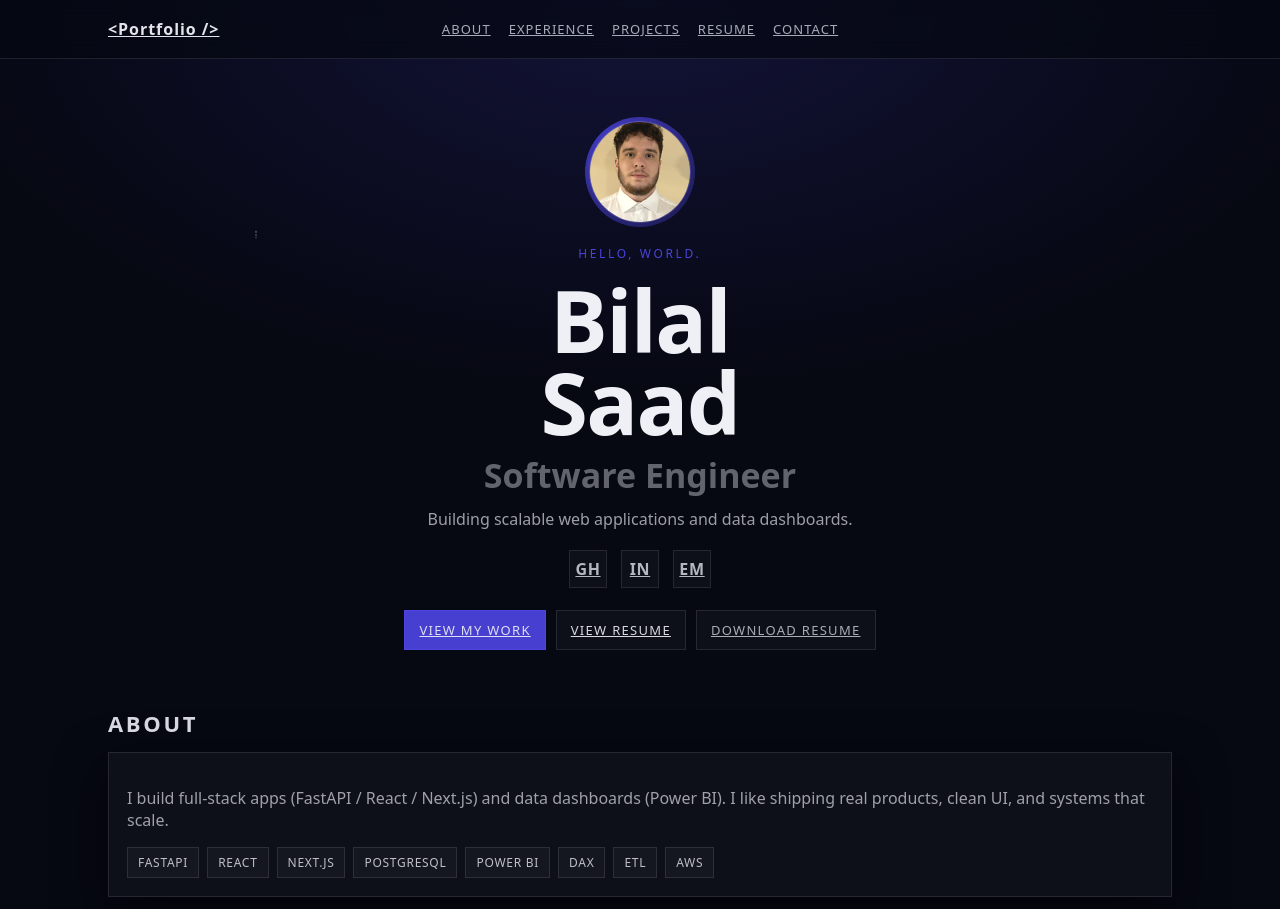
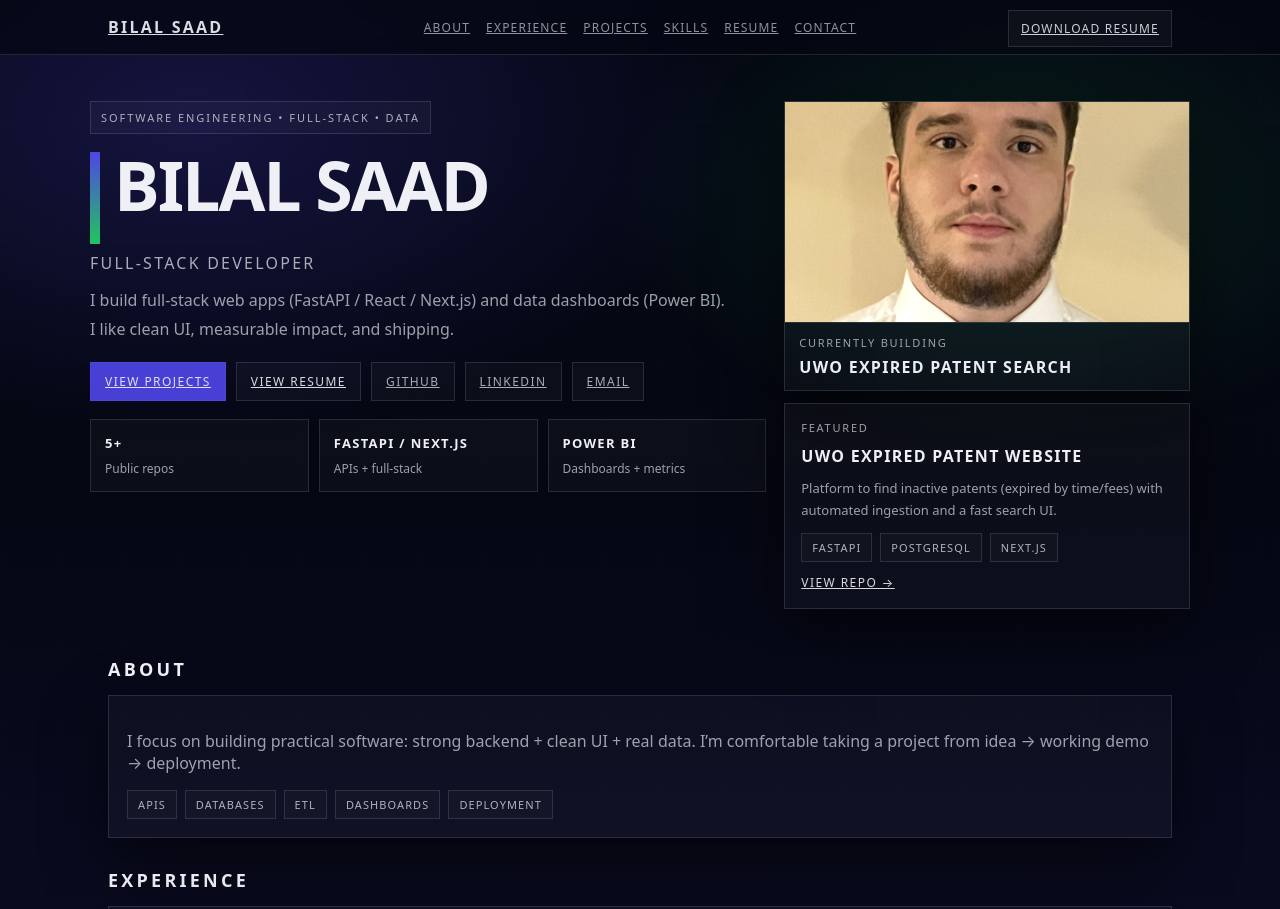
Before and after one commit to BilalSaad1/portfolio, a plain HTML site: page index.html in a window 1280 px wide. Shown: the top 909 px of the page. Drawn offline with Linux system fonts and the light colour scheme.

Commit message:
Redesign hero to unique layout

```diff
--- a/index.html
+++ b/index.html
@@ -9,83 +9,130 @@
 </head>
 
 <body>
-  <div class="bg">
-    <div class="stars"></div>
-    <div class="stars stars2"></div>
-    <div class="stars stars3"></div>
+  <!-- Background -->
+  <div class="bg" aria-hidden="true">
+    <div class="grid-bg"></div>
+    <div class="scanline"></div>
+    <div class="glow"></div>
   </div>
 
+  <!-- NAV -->
   <header class="header">
     <nav class="nav">
-      <a class="logo" href="#top">&lt;Portfolio /&gt;</a>
+      <a class="logo" href="#top">BILAL SAAD</a>
+
       <div class="nav-links">
         <a href="#about">About</a>
         <a href="#experience">Experience</a>
         <a href="#projects">Projects</a>
+        <a href="#skills">Skills</a>
         <a href="#resume">Resume</a>
         <a href="#contact">Contact</a>
       </div>
 
-      <div class="nav-right"></div>
+      <div class="nav-cta">
+        <a class="nav-btn" href="resume.pdf" download>Download Resume</a>
+      </div>
     </nav>
   </header>
 
+  <!-- HERO -->
   <section id="top" class="hero">
-    <div class="hero-inner">
-      <div class="hero-avatar-wrap">
-        <img class="hero-avatar" src="assets/headshot.jpg" alt="Bilal Saad headshot" />
+    <div class="hero-wrap">
+      <div class="hero-left">
+        <div class="badge">Software Engineering • Full-Stack • Data</div>
+
+        <h1 class="title">
+          <span class="title-accent"></span>
+          <span class="title-text">Bilal Saad</span>
+        </h1>
+
+        <p class="role">Full-Stack Developer</p>
+
+        <p class="tagline">
+          I build full-stack web apps (FastAPI / React / Next.js) and data dashboards (Power BI).
+          I like clean UI, measurable impact, and shipping.
+        </p>
+
+        <div class="hero-actions">
+          <a class="btn primary" href="#projects">View Projects</a>
+          <a class="btn" href="#resume">View Resume</a>
+          <a class="btn ghost" href="https://github.com/BilalSaad1" target="_blank" rel="noreferrer">GitHub</a>
+          <a class="btn ghost" href="https://www.linkedin.com/in/bilalsaad123" target="_blank" rel="noreferrer">LinkedIn</a>
+          <a class="btn ghost" href="mailto:Bsaad2@uwo.ca">Email</a>
         </div>
 
-      <p class="hero-kicker typewriter">HELLO, WORLD. I AM</p>
-
-      <h1 class="hero-title">
-        Bilal<br/>Saad
-      </h1>
-
-      <p class="hero-role">Software Engineer</p>
-
-      <p class="hero-tagline">
-        Building scalable web applications and data dashboards.
-      </p>
-
-      <div class="hero-icons">
-        <a class="icon-link" href="https://github.com/BilalSaad1" target="_blank" rel="noreferrer" aria-label="GitHub">GH</a>
-        <a class="icon-link" href="https://www.linkedin.com/in/bilalsaad123" target="_blank" rel="noreferrer" aria-label="LinkedIn">IN</a>
-        <a class="icon-link" href="mailto:Bsaad2@uwo.ca" aria-label="Email">EM</a>
+        <div class="stats">
+          <div class="stat">
+            <div class="stat-top">5+</div>
+            <div class="stat-bottom">Public repos</div>
+          </div>
+          <div class="stat">
+            <div class="stat-top">FastAPI / Next.js</div>
+            <div class="stat-bottom">APIs + full-stack</div>
+          </div>
+          <div class="stat">
+            <div class="stat-top">Power BI</div>
+            <div class="stat-bottom">Dashboards + metrics</div>
+          </div>
+        </div>
       </div>
 
-      <div class="hero-actions">
-        <a class="btn primary" href="#projects">View My Work</a>
-        <a class="btn" href="#resume">View Resume</a>
-        <a class="btn ghost" href="resume.pdf" download>Download Resume</a>
+      <aside class="hero-right">
+        <div class="photo-block">
+          <img class="photo" src="assets/headshot.jpg" alt="Bilal Saad headshot" />
+          <div class="photo-caption">
+            <div class="caption-title">Currently building</div>
+            <div class="caption-line">UWO Expired Patent Search</div>
           </div>
+        </div>
+
+        <div class="mini-card">
+          <div class="mini-title">Featured</div>
+          <div class="mini-name">UWO Expired Patent Website</div>
+          <p class="mini-desc">
+            Platform to find inactive patents (expired by time/fees) with automated ingestion and a fast search UI.
+          </p>
+          <div class="chips">
+            <span class="chip">FastAPI</span>
+            <span class="chip">PostgreSQL</span>
+            <span class="chip">Next.js</span>
+          </div>
+          <a class="mini-link" href="https://github.com/BilalSaad1/UWO_Patent_Website" target="_blank" rel="noreferrer">
+            View repo →
+          </a>
+        </div>
+      </aside>
     </div>
   </section>
 
   <main class="container">
 
+    <!-- ABOUT -->
     <section id="about" class="section">
+      <div class="section-head">
         <h2>About</h2>
+      </div>
       <div class="card">
         <p class="muted">
-          I build full-stack apps (FastAPI / React / Next.js) and data dashboards (Power BI). I like shipping real products,
-          clean UI, and systems that scale.
+          I focus on building practical software: strong backend + clean UI + real data.
+          I’m comfortable taking a project from idea → working demo → deployment.
         </p>
-        <div class="pill-row">
-          <span class="pill2">FastAPI</span>
-          <span class="pill2">React</span>
-          <span class="pill2">Next.js</span>
-          <span class="pill2">PostgreSQL</span>
-          <span class="pill2">Power BI</span>
-          <span class="pill2">DAX</span>
-          <span class="pill2">ETL</span>
-          <span class="pill2">AWS</span>
+        <div class="chips">
+          <span class="chip">APIs</span>
+          <span class="chip">Databases</span>
+          <span class="chip">ETL</span>
+          <span class="chip">Dashboards</span>
+          <span class="chip">Deployment</span>
         </div>
       </div>
     </section>
 
+    <!-- EXPERIENCE -->
     <section id="experience" class="section">
+      <div class="section-head">
         <h2>Experience</h2>
+      </div>
 
       <div class="stack">
         <div class="card">
@@ -125,44 +172,49 @@
       </div>
     </section>
 
+    <!-- PROJECTS -->
     <section id="projects" class="section">
+      <div class="section-head">
         <h2>Projects</h2>
+      </div>
       <div id="projectsGrid" class="grid"></div>
     </section>
 
+    <!-- SKILLS -->
     <section id="skills" class="section">
+      <div class="section-head">
         <h2>Skills</h2>
+      </div>
 
       <div class="grid two">
         <div class="card">
           <h3>Languages</h3>
-          <div class="pill-row">
-            <span class="pill2">Python</span><span class="pill2">Java</span><span class="pill2">C++</span><span class="pill2">C#</span>
-            <span class="pill2">JavaScript</span><span class="pill2">TypeScript</span><span class="pill2">SQL</span>
-            <span class="pill2">HTML</span><span class="pill2">CSS</span>
-            <span class="pill2">Bash</span><span class="pill2">PowerShell</span><span class="pill2">VBA</span>
+          <div class="chips">
+            <span class="chip">Python</span><span class="chip">Java</span><span class="chip">C++</span><span class="chip">C#</span>
+            <span class="chip">JavaScript</span><span class="chip">TypeScript</span><span class="chip">SQL</span>
+            <span class="chip">HTML</span><span class="chip">CSS</span>
+            <span class="chip">Bash</span><span class="chip">PowerShell</span><span class="chip">VBA</span>
           </div>
         </div>
 
         <div class="card">
           <h3>Frameworks / Tools</h3>
-          <div class="pill-row">
-            <span class="pill2">FastAPI</span><span class="pill2">React</span><span class="pill2">Next.js</span><span class="pill2">Node.js</span>
-            <span class="pill2">PostgreSQL</span><span class="pill2">MongoDB</span>
-            <span class="pill2">Power BI</span><span class="pill2">Power Query</span><span class="pill2">DAX</span>
-            <span class="pill2">Git</span><span class="pill2">AWS</span>
+          <div class="chips">
+            <span class="chip">FastAPI</span><span class="chip">React</span><span class="chip">Next.js</span><span class="chip">Node.js</span>
+            <span class="chip">PostgreSQL</span><span class="chip">MongoDB</span>
+            <span class="chip">Power BI</span><span class="chip">Power Query</span><span class="chip">DAX</span>
+            <span class="chip">Git</span><span class="chip">AWS</span>
           </div>
         </div>
       </div>
     </section>
 
+    <!-- RESUME -->
     <section id="resume" class="section">
       <div class="section-head">
         <h2>Resume</h2>
         <div class="resume-actions">
-                <button class="btn" id="toggleResume" type="button" aria-expanded="true">
-                  Hide Resume
-                </button>
+          <button class="btn" id="toggleResume" type="button" aria-expanded="true">Hide Resume</button>
           <a class="btn" href="resume.pdf" target="_blank" rel="noreferrer">Open in new tab</a>
           <a class="btn primary" href="resume.pdf" download>Download</a>
         </div>
@@ -179,14 +231,17 @@
       </div>
     </section>
 
+    <!-- CONTACT -->
     <section id="contact" class="section">
+      <div class="section-head">
         <h2>Contact</h2>
+      </div>
 
       <div class="grid two">
         <div class="card">
           <p class="muted">Fastest way to reach me</p>
           <p class="big">Bsaad2@uwo.ca</p>
-          <div class="hero-actions">
+          <div class="hero-actions left">
             <a class="btn primary" href="mailto:Bsaad2@uwo.ca">Email me</a>
             <a class="btn" href="resume.pdf" target="_blank" rel="noreferrer">Open Resume</a>
           </div>
--- a/style.css
+++ b/style.css
@@ -1,10 +1,11 @@
 :root{
-  --bg:#060812;
+  --bg:#050712;
   --text:#eef0f6;
-  --muted:#a7acb8;
-  --border:rgba(255,255,255,0.10);
+  --muted:rgba(238,240,246,0.65);
+  --border:rgba(255,255,255,0.12);
   --accent:#4f46e5;
-  --shadow: 0 18px 50px rgba(0,0,0,0.55);
+  --accent2:#22c55e;
+  --shadow: 0 24px 60px rgba(0,0,0,0.55);
 }
 
 *{box-sizing:border-box}
@@ -12,262 +13,332 @@ html, body{margin:0; padding:0; overflow-x:hidden; scroll-behavior:smooth;}
 body{
   font-family: ui-sans-serif, system-ui, -apple-system, Segoe UI, Roboto, Arial;
   color: var(--text);
-  background: radial-gradient(1100px 600px at 50% 0%, rgba(79,70,229,0.18), transparent 65%), var(--bg);
+  background: var(--bg);
 }
 
-.bg{
-  position: fixed;
-  inset: 0;
-  z-index: -2;
-  pointer-events: none;
+/* Background (grid + scanline + glow) */
+.bg{position:fixed; inset:0; z-index:-2; pointer-events:none;}
+.grid-bg{
+  position:absolute; inset:0;
+  background-image:
+    linear-gradient(rgba(255,255,255,0.05) 1px, transparent 1px),
+    linear-gradient(90deg, rgba(255,255,255,0.05) 1px, transparent 1px);
+  background-size: 60px 60px;
+  opacity: 0.22;
+  transform: translateZ(0);
 }
-.stars{
-  position:absolute;
-  inset:0;
-  background-image:
-    radial-gradient(2px 2px at 20% 30%, rgba(255,255,255,0.25) 40%, transparent 41%),
-    radial-gradient(1px 1px at 80% 20%, rgba(255,255,255,0.20) 40%, transparent 41%),
-    radial-gradient(1px 1px at 40% 70%, rgba(255,255,255,0.20) 40%, transparent 41%),
-    radial-gradient(1px 1px at 70% 80%, rgba(255,255,255,0.18) 40%, transparent 41%),
-    radial-gradient(1px 1px at 10% 85%, rgba(255,255,255,0.16) 40%, transparent 41%),
-    radial-gradient(1px 1px at 90% 60%, rgba(255,255,255,0.14) 40%, transparent 41%);
-  opacity: 1;
-  animation: floatStars 14s ease-in-out infinite;
+.scanline{
+  position:absolute; inset:-40% 0 0 0;
+  background: linear-gradient(transparent, rgba(79,70,229,0.10), transparent);
+  animation: scan 8s linear infinite;
+  opacity: 0.8;
 }
-.stars2{opacity:0.7; animation-duration: 20s; filter: blur(0.3px);}
-.stars3{opacity:0.5; animation-duration: 28s; filter: blur(0.6px);}
-
-@keyframes floatStars{
-  0%{ transform: translate3d(0,0,0); }
-  50%{ transform: translate3d(0,-10px,0); }
-  100%{ transform: translate3d(0,0,0); }
+@keyframes scan{
+  0%{ transform: translateY(-25%); }
+  100%{ transform: translateY(125%); }
+}
+.glow{
+  position:absolute; inset:0;
+  background:
+    radial-gradient(900px 520px at 15% 15%, rgba(79,70,229,0.22), transparent 62%),
+    radial-gradient(700px 420px at 80% 25%, rgba(34,197,94,0.14), transparent 60%);
 }
 
+/* Header / Nav */
 .header{
   position: sticky;
   top: 0;
   z-index: 10;
+  background: rgba(5,7,18,0.72);
+  backdrop-filter: blur(10px);
   border-bottom: 1px solid var(--border);
-  background: rgba(6,8,18,0.65);
-  backdrop-filter: blur(10px);
 }
 
 .nav{
   max-width:1100px;
   margin:0 auto;
-  padding:18px;
+  padding:16px 18px;
   display:grid;
   grid-template-columns: 1fr auto 1fr;
   align-items:center;
-  gap: 10px;
+  gap: 12px;
 }
 
 .logo{
-  justify-self: start;
-  font-weight: 900;
-  letter-spacing: 0.06em;
-  color: rgba(238,240,246,0.95);
-  text-transform: none;
+  justify-self:start;
+  font-weight:900;
+  letter-spacing:0.14em;
+  text-transform:uppercase;
+  color: rgba(238,240,246,0.92);
 }
 
 .nav-links{
-  justify-self: center;
+  justify-self:center;
   display:flex;
-  gap:18px;
-  color: var(--muted);
-  font-size:13px;
-  letter-spacing: 0.08em;
+  gap:16px;
+  letter-spacing:0.10em;
+  text-transform:uppercase;
+  font-size:12px;
+}
+.nav-links a{color: rgba(238,240,246,0.60);}
+.nav-links a:hover{color: rgba(238,240,246,0.95);}
+
+.nav-cta{justify-self:end;}
+.nav-btn{
+  border:1px solid var(--border);
+  background: rgba(255,255,255,0.03);
+  padding:9px 12px;
+  letter-spacing:0.10em;
+  text-transform:uppercase;
+  font-size:12px;
+  color: rgba(238,240,246,0.85);
+}
+.nav-btn:hover{border-color: rgba(255,255,255,0.22);}
+
+/* Hero (left-aligned, distinct layout) */
+.hero{padding: 46px 18px 18px;}
+.hero-wrap{
+  max-width:1100px;
+  margin:0 auto;
+  display:grid;
+  grid-template-columns: 1.25fr 0.75fr;
+  gap: 18px;
+  align-items:start;
+}
+@media (max-width: 900px){
+  .hero-wrap{grid-template-columns:1fr;}
+}
+
+.badge{
+  display:inline-block;
+  border:1px solid var(--border);
+  background: rgba(255,255,255,0.03);
+  padding:8px 10px;
+  letter-spacing:0.18em;
+  text-transform:uppercase;
+  font-size:11px;
+  color: rgba(238,240,246,0.70);
+}
+
+.title{
+  margin: 18px 0 8px;
+  display:flex;
+  align-items:flex-start;
+  gap: 14px;
+}
+.title-accent{
+  width: 10px;
+  height: 92px;
+  background: linear-gradient(var(--accent), var(--accent2));
+  flex: 0 0 auto;
+}
+.title-text{
+  font-size: 68px;
+  line-height: 0.98;
+  letter-spacing: -0.03em;
+  font-weight: 900;
   text-transform: uppercase;
 }
-
-.nav-links a{color: var(--muted);}
-.nav-links a:hover{color: var(--text);}
-.nav-right{justify-self:end;}
-
-.hero{
-  padding: 58px 18px 24px;
-  display:flex;
-  justify-content:center;
-  text-align:center;
+@media (max-width: 520px){
+  .title-text{font-size: 48px;}
+  .title-accent{height: 70px;}
 }
 
-.hero-inner{
-  max-width: 760px;
+.role{
+  margin: 0;
+  font-size: 16px;
+  letter-spacing:0.14em;
+  text-transform:uppercase;
+  color: rgba(238,240,246,0.70);
 }
 
-.hero-avatar-wrap{
-  width: 110px;
-  height: 110px;
-  margin: 0 auto 18px;
-  border-radius: 999px;
-  padding: 4px;
-  background: radial-gradient(circle at 30% 30%, rgba(79,70,229,0.9), rgba(79,70,229,0.15));
-}
-
-.hero-avatar{
-  width: 100%;
-  height: 100%;
-  border-radius: 999px;
-  object-fit: cover;
-  display:block;
-  border: 1px solid rgba(255,255,255,0.18);
-}
-
-.hero-kicker{
-  color: rgba(79,70,229,0.95);
-  font-size: 12px;
-  letter-spacing: 0.22em;
-  text-transform: uppercase;
-  margin: 0 0 12px;
-}
-
-.typewriter{
-  display:inline-block;
-  overflow:hidden;
-  white-space:nowrap;
-  border-right: 2px solid rgba(79,70,229,0.9);
-  animation: typing 2.2s steps(18, end) 0.2s both, caret 0.9s steps(1) infinite;
-  max-width: 100%;
-}
-@keyframes typing{
-  from { width: 0; }
-  to   { width: 18ch; }
-}
-@keyframes caret{
-  50%{ border-color: transparent; }
-}
-
-.hero-title{
-  margin: 0;
-  font-size: 86px;
-  line-height: 0.95;
-  letter-spacing: -0.02em;
-}
-@media (max-width: 520px){
-  .hero-title{font-size: 58px;}
-}
-
-.hero-role{
-  margin: 10px 0 6px;
-  font-size: 34px;
-  color: rgba(238,240,246,0.40);
-  font-weight: 800;
-}
-.hero-tagline{
-  margin: 10px 0 20px;
-  color: rgba(238,240,246,0.65);
-}
-
-.hero-icons{
-  display:flex;
-  justify-content:center;
-  gap:14px;
-  margin: 10px 0 22px;
-}
-
-.icon-link{
-  width: 38px;
-  height: 38px;
-  display:inline-flex;
-  align-items:center;
-  justify-content:center;
-  border: 1px solid var(--border);
-  color: rgba(238,240,246,0.75);
-  background: rgba(255,255,255,0.03);
-  font-weight: 800;
-  letter-spacing: 0.04em;
-}
-.icon-link:hover{
-  border-color: rgba(255,255,255,0.22);
-  color: rgba(238,240,246,0.95);
-  transform: translateY(-1px);
+.tagline{
+  margin: 12px 0 0;
+  color: var(--muted);
+  line-height: 1.8;
+  max-width: 70ch;
 }
 
 .hero-actions{
   display:flex;
-  justify-content:center;
   flex-wrap:wrap;
   gap:10px;
+  margin-top: 18px;
 }
+.hero-actions.left{justify-content:flex-start;}
 
 .btn{
   border:1px solid var(--border);
   background: rgba(255,255,255,0.03);
   padding:10px 14px;
-  font-size:13px;
-  letter-spacing: 0.10em;
-  text-transform: uppercase;
-  display:inline-flex;
-  align-items:center;
-  justify-content:center;
-  transition: 150ms ease;
+  font-size:12px;
+  letter-spacing:0.12em;
+  text-transform:uppercase;
+  color: rgba(238,240,246,0.90);
+  transition: 140ms ease;
+}
+.btn:hover{transform: translateY(-1px); border-color: rgba(255,255,255,0.22);}
+.btn.primary{
+  background: rgba(79,70,229,0.92);
+  border-color: rgba(79,70,229,0.85);
+}
+.btn.ghost{color: rgba(238,240,246,0.70);}
+
+.stats{
+  margin-top: 18px;
+  display:grid;
+  grid-template-columns: repeat(3, 1fr);
+  gap: 10px;
+}
+@media (max-width: 700px){
+  .stats{grid-template-columns:1fr;}
+}
+
+.stat{
+  border:1px solid var(--border);
+  background: rgba(255,255,255,0.03);
+  padding:14px;
+}
+.stat-top{
+  font-weight: 900;
+  text-transform:uppercase;
+  letter-spacing:0.10em;
+  font-size: 13px;
+}
+.stat-bottom{
+  margin-top:8px;
+  color: var(--muted);
+  font-size: 12px;
+}
+
+/* Hero right side */
+.hero-right{display:grid; gap: 12px;}
+
+.photo-block{
+  border:1px solid var(--border);
+  background: rgba(255,255,255,0.03);
+  box-shadow: var(--shadow);
+}
+.photo{
+  width:100%;
+  height: 220px;
+  object-fit: cover;
+  display:block;
+  filter: contrast(1.05);
+}
+.photo-caption{
+  padding: 12px 14px;
+  border-top:1px solid var(--border);
+}
+.caption-title{
+  letter-spacing:0.16em;
+  text-transform:uppercase;
+  font-size:11px;
+  color: rgba(238,240,246,0.65);
+}
+.caption-line{
+  margin-top:6px;
+  font-weight: 900;
+  text-transform:uppercase;
+  letter-spacing:0.08em;
+}
+
+.mini-card{
+  border:1px solid var(--border);
+  background: rgba(255,255,255,0.03);
+  padding: 16px;
+  box-shadow: var(--shadow);
+}
+.mini-title{
+  letter-spacing:0.16em;
+  text-transform:uppercase;
+  font-size:11px;
+  color: rgba(238,240,246,0.65);
+}
+.mini-name{
+  margin-top:10px;
+  font-weight: 900;
+  text-transform:uppercase;
+  letter-spacing:0.08em;
+}
+.mini-desc{
+  margin: 10px 0 0;
+  color: var(--muted);
+  line-height: 1.7;
+  font-size: 13px;
+}
+.mini-link{
+  display:inline-block;
+  margin-top: 12px;
+  letter-spacing:0.12em;
+  text-transform:uppercase;
+  font-size:12px;
   color: rgba(238,240,246,0.90);
 }
-.btn:hover{
-  transform: translateY(-1px);
-  border-color: rgba(255,255,255,0.22);
-}
-.btn.primary{
-  background: rgba(79,70,229,0.9);
-  border-color: rgba(79,70,229,0.85);
-}
-.btn.ghost{ color: rgba(238,240,246,0.70); }
+.mini-link:hover{color: rgba(238,240,246,1);}
 
+/* Container + sections */
 .container{
   max-width:1100px;
   margin:0 auto;
   padding: 0 18px 90px;
 }
 
-.section{
-  padding: 34px 0 0;
+.section{padding: 30px 0 0;}
+.section-head{
+  display:flex;
+  align-items:flex-end;
+  justify-content:space-between;
+  gap:12px;
+  flex-wrap:wrap;
 }
-
 .section h2{
-  margin: 0 0 14px;
-  font-size: 22px;
-  letter-spacing: 0.12em;
-  text-transform: uppercase;
-  color: rgba(238,240,246,0.90);
+  margin:0 0 14px;
+  font-size: 18px;
+  letter-spacing:0.18em;
+  text-transform:uppercase;
 }
 
 .card{
-  border: 1px solid var(--border);
+  border:1px solid var(--border);
   background: rgba(255,255,255,0.03);
   padding: 18px;
   box-shadow: var(--shadow);
 }
 
-.muted{ color: rgba(238,240,246,0.65); }
-.big{ font-size:20px; font-weight:900; margin:10px 0 0; letter-spacing:0.02em; }
+.muted{color: var(--muted);}
+.big{font-size:20px; font-weight:900; margin:10px 0 0; letter-spacing:0.06em; text-transform:uppercase;}
 
-.pill-row{display:flex; flex-wrap:wrap; gap:8px; margin-top:12px}
-.pill2{
-  border: 1px solid var(--border);
-  background: rgba(255,255,255,0.03);
-  padding: 6px 10px;
-  font-size: 12px;
-  letter-spacing: 0.06em;
-  text-transform: uppercase;
-  color: rgba(238,240,246,0.78);
+/* Chips */
+.chips{display:flex; flex-wrap:wrap; gap:8px; margin-top:12px}
+.chip{
+  border:1px solid var(--border);
+  background: rgba(255,255,255,0.02);
+  padding:6px 10px;
+  font-size:11px;
+  letter-spacing:0.10em;
+  text-transform:uppercase;
+  color: rgba(238,240,246,0.72);
 }
 
+/* Grids */
 .grid{
   display:grid;
   grid-template-columns: repeat(3, 1fr);
   gap:12px;
 }
-.grid.two{ grid-template-columns: repeat(2, 1fr); }
+.grid.two{grid-template-columns: repeat(2, 1fr);}
 @media (max-width: 900px){
-  .grid{grid-template-columns:1fr}
-  .grid.two{grid-template-columns:1fr}
+  .grid{grid-template-columns:1fr;}
+  .grid.two{grid-template-columns:1fr;}
 }
+.stack{display:grid; gap:16px;}
 
-.stack{ display:grid; gap:16px; }
-
+/* Lists */
 .list{margin:10px 0 0; padding-left:18px;}
 .list li{margin:8px 0; color: rgba(238,240,246,0.86)}
 
+/* Experience row */
 .row{
   display:flex;
   justify-content:space-between;
@@ -275,75 +346,50 @@ body{
   flex-wrap:wrap;
 }
 
-.project-title{
-  display:flex;
-  align-items:center;
-  justify-content:space-between;
-  gap:10px;
-}
-.project-desc{
-  color: rgba(238,240,246,0.65);
-  font-size:14px;
-  line-height:1.6;
-  margin-top:10px;
-}
-.project-actions{
-  display:flex;
-  gap:10px;
-  margin-top:12px;
-  flex-wrap:wrap;
-}
-.small{font-size:12px; padding:8px 10px}
-
-.links-title{
-  font-size:14px;
-  font-weight:900;
-  letter-spacing:0.18em;
-  text-transform: uppercase;
-  margin:0 0 12px;
-  color: rgba(238,240,246,0.9);
-}
-.links{display:flex; flex-direction:column; gap:10px}
-.links a{color: rgba(238,240,246,0.70); font-weight:700}
-.links a:hover{color: rgba(238,240,246,0.95)}
-
-.section-head{
-  display:flex;
-  align-items:flex-end;
-  justify-content:space-between;
-  gap:12px;
-  flex-wrap:wrap;
-}
+/* Resume */
 .resume-actions{display:flex; gap:10px; flex-wrap:wrap;}
+.resume-panel{margin-top: 12px;}
+.resume-panel.is-hidden{display:none;}
 
 .resume-viewer{
   border:1px solid var(--border);
   background: rgba(255,255,255,0.02);
   padding: 0;
-  overflow: hidden;
+  overflow:hidden;
+}
+.resume-frame{
+  width:100%;
+  height:900px;
+  border:0;
+  display:block;
+  background:#0b0c10;
 }
 
-.resume-frame{
-  width: 100%;
-  height: 900px;
-  border: 0;
-  display: block;
-  background: #0b0c10;
-}
-.resume-panel{
-  margin-top: 12px;
+.inline-link{
+  text-decoration: underline;
+  color: rgba(238,240,246,0.92);
 }
 
-.resume-panel.is-hidden{
-  display: none;
+/* Contact links */
+.links-title{
+  font-size:13px;
+  font-weight:900;
+  letter-spacing:0.18em;
+  text-transform:uppercase;
+  margin:0 0 12px;
+  color: rgba(238,240,246,0.9);
 }
+.links{display:flex; flex-direction:column; gap:10px;}
+.links a{color: rgba(238,240,246,0.70); font-weight:700;}
+.links a:hover{color: rgba(238,240,246,0.95);}
 
+/* Footer */
 .footer{
   border-top:1px solid var(--border);
   color: rgba(238,240,246,0.55);
   text-align:center;
   padding:18px;
   font-size:12px;
-  letter-spacing: 0.12em;
-  text-transform: uppercase;
+  letter-spacing:0.18em;
+  text-transform:uppercase;
 }
```
Lines whose indentation alone changed are shown as unchanged.
